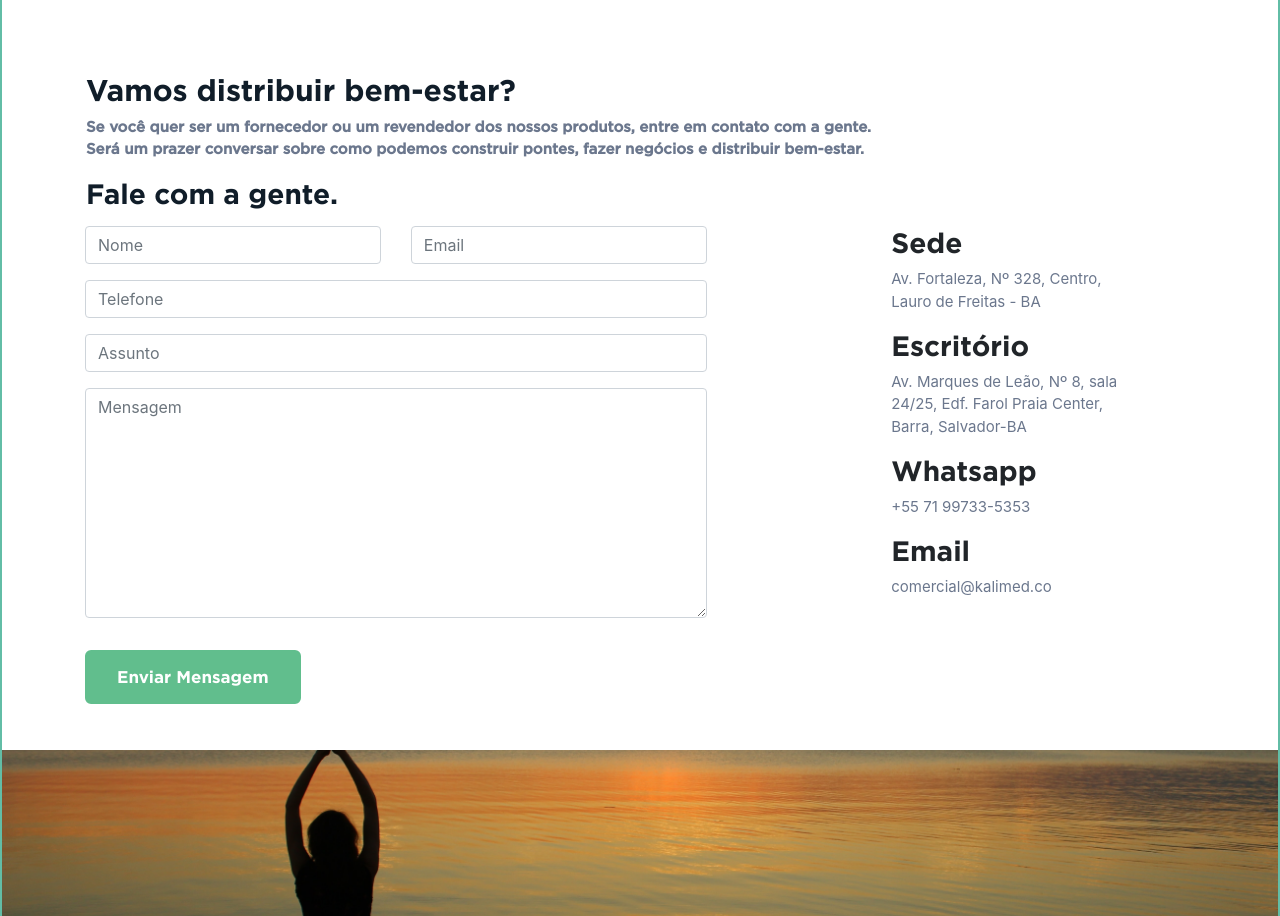
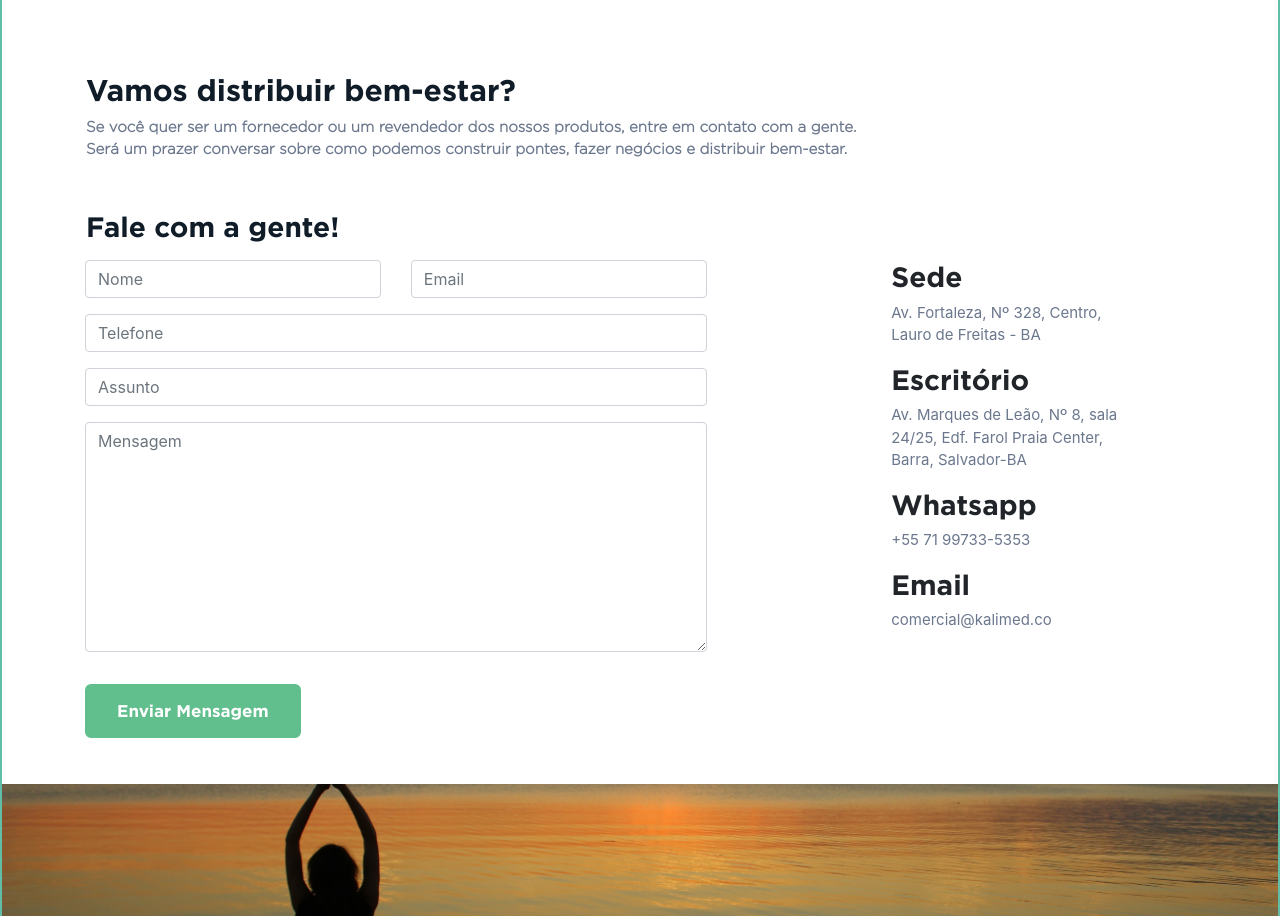
Before and after one commit to oivanrodrigues/oivanrodrigues.github.io, a plain HTML site: page index.html in a window 1280 px wide. Shown: the part 2862-3778 px from the top of the page. Drawn offline with Linux system fonts and the light colour scheme.

Commit message:
Update index.html

```diff
--- a/index.html
+++ b/index.html
@@ -238,8 +238,8 @@
 		</div>
 		<div class="row">
 			<div class=".w3l-contact-main .contact-grids h4 .col-lg-6">
-				<h4 style="font-size:30px;padding-left: 0px;">Vamos distribuir bem-estar?</h4>				<p style="font-size: 15px; font-family: gothammedium";>Se você quer ser um fornecedor ou um revendedor dos nossos produtos, entre em contato com a gente.<br>Será um prazer conversar sobre como podemos construir pontes, fazer negócios e distribuir bem-estar.</p>
-			<h3><b>Fale com a gente.</b></h3>		</div>
+				<h4 style="font-size:30px;padding-left: 0px;">Vamos distribuir bem-estar?</h4>				<p style="font-size: 15px; font-family: gothamlight";>Se você quer ser um fornecedor ou um revendedor dos nossos produtos, entre em contato com a gente.<br>Será um prazer conversar sobre como <b>podemos construir pontes, fazer negócios e distribuir bem-estar.</b></p>
+				<h3><br><b>Fale com a gente!</b></br></h3>		</div>
 			<div class="col-lg-8">
 								<form class="form-contact contact_form" action="contact_process.php" method="post" id="contactForm" novalidate="novalidate">
 					<div class="row">
```
